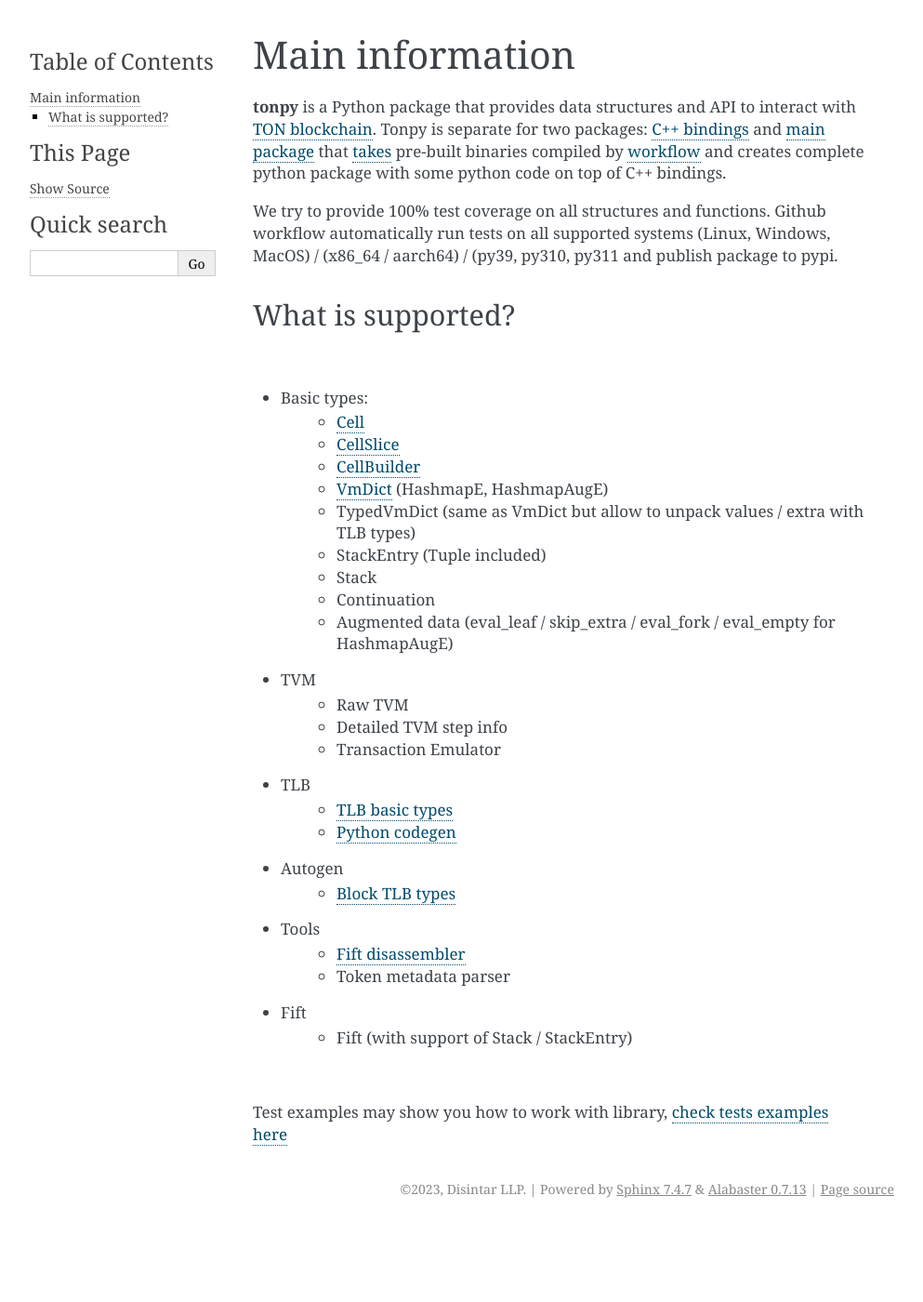
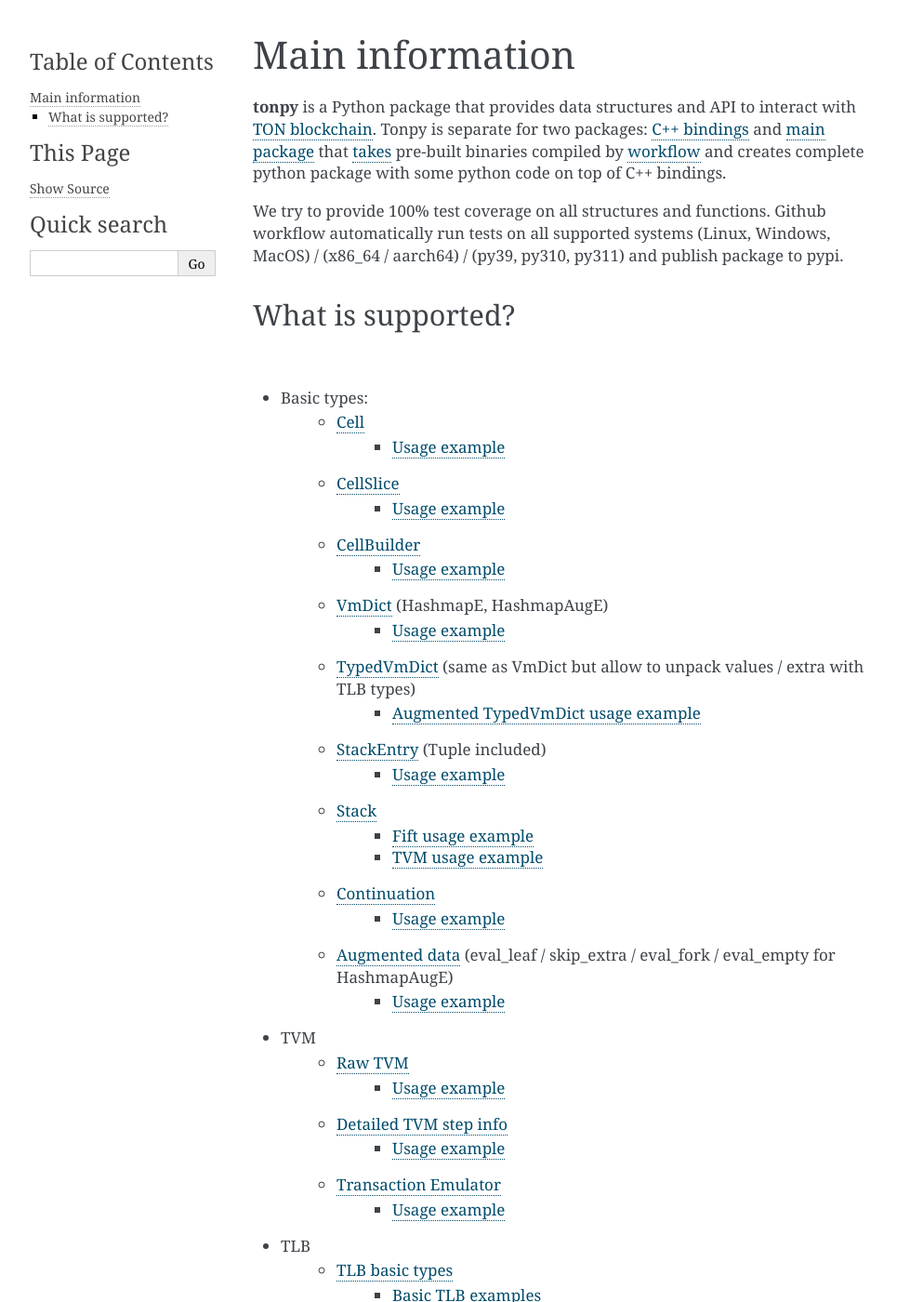
Before and after one commit to disintar/tonpy, a Sphinx documentation site: the page built from docs/source/main_info.rst, in a window 1280 px wide and 1400 px high. Shown: the whole window at 93% size, without its empty margins (148-1141 px from the left). Built offline with Sphinx 7.4.7, drawn with Linux system fonts in a browser that asks for light colours; pages that are not in the unit, such as notebooks, are missing from menus; some of the changed text lies outside the part shown.

Commit message:
Add usage examples for all functions

```diff
--- a/docs/source/main_info.rst
+++ b/docs/source/main_info.rst
@@ -11,7 +11,7 @@
 by `workflow`_ and creates complete python package with
 some python code on top of C++ bindings.
 
-We try to provide 100% test coverage on all structures and functions. Github workflow automatically run tests on all supported systems (Linux, Windows, MacOS) / (x86_64 / aarch64) / (py39, py310, py311 and publish package to pypi.
+We try to provide 100% test coverage on all structures and functions. Github workflow automatically run tests on all supported systems (Linux, Windows, MacOS) / (x86_64 / aarch64) / (py39, py310, py311) and publish package to pypi.
 
 
 .. _TON blockchain: https://github.com/ton-blockchain/ton
@@ -27,33 +27,59 @@
 
 - Basic types:
    - `Cell`_
+      - `Usage example <https://github.com/disintar/tonpy/blob/main/src/tonpy/tests/test_cell.py>`_
    - `CellSlice`_
+      - `Usage example <https://github.com/disintar/tonpy/blob/main/src/tonpy/tests/test_cellslice.py>`_
    - `CellBuilder`_
+      - `Usage example <https://github.com/disintar/tonpy/blob/main/src/tonpy/tests/test_cellbuilder.py>`_
    - `VmDict`_ (HashmapE, HashmapAugE)
-   - TypedVmDict (same as VmDict but allow to unpack values / extra with TLB types)
-   - StackEntry (Tuple included)
-   - Stack
-   - Continuation
-   - Augmented data (eval_leaf / skip_extra / eval_fork / eval_empty for HashmapAugE)
+      - `Usage example <https://github.com/disintar/tonpy/blob/main/src/tonpy/tests/test_vmdict.py>`_
+   - `TypedVmDict`_ (same as VmDict but allow to unpack values / extra with TLB types)
+      - `Augmented TypedVmDict usage example <https://github.com/disintar/tonpy/blob/main/src/tonpy/tests/test_autogen_block.py#L138>`_
+   - `StackEntry`_ (Tuple included)
+      - `Usage example <https://github.com/disintar/tonpy/blob/main/src/tonpy/tests/test_fift.py#L13>`_
+   - `Stack`_
+      - `Fift usage example <https://github.com/disintar/tonpy/blob/main/src/tonpy/tests/test_fift.py#L11>`_
+      - `TVM usage example <https://github.com/disintar/tonpy/blob/main/src/tonpy/tests/test_tvm.py#L48>`_
+   - `Continuation`_
+      - `Usage example <https://github.com/disintar/tonpy/blob/main/src/tonpy/tests/test_tvm.py#L85>`_
+   - `Augmented data`_ (eval_leaf / skip_extra / eval_fork / eval_empty for HashmapAugE)
+      - `Usage example <https://github.com/disintar/tonpy/blob/main/src/tonpy/tests/test_aug_vmdict.py#L21>`_
 
 - TVM
-   - Raw TVM
-   - Detailed TVM step info
-   - Transaction Emulator
+   - `Raw TVM`_
+      - `Usage example <https://github.com/disintar/tonpy/blob/main/src/tonpy/tests/test_tvm.py>`_
+
+   - `Detailed TVM step info`_
+      - `Usage example <https://github.com/disintar/tonpy/blob/main/src/tonpy/tests/test_tvm.py#L108>`_
+
+   - `Transaction Emulator`_
+      - `Usage example <https://github.com/disintar/tonpy/blob/main/src/tonpy/tests/test_aug_vmdict.py#L21>`_
+
 
 - TLB
    - `TLB basic types`_
+      - `Basic TLB examples <https://github.com/disintar/tonpy/blob/main/src/tonpy/tests/test_tlb_redefine.py>`_
    - `Python codegen`_
+      - `Unpack / pack examples <https://github.com/disintar/tonpy/blob/main/src/tonpy/tests/test_tlb_unpack.py>`_
+      - `Tag examples <https://github.com/disintar/tonpy/blob/main/src/tonpy/tests/test_tlb.py>`_
+
 
 - Autogen
    - `Block TLB types`_
+      - `Block parse example <https://github.com/disintar/tonpy/blob/main/src/tonpy/tests/test_autogen_block.py>`_
+
 
 - Tools
    - `Fift disassembler`_
-   - Token metadata parser
+      - `Usage example <https://github.com/disintar/tonpy/blob/main/src/tonpy/tests/test_disasm.py>`_
+
+   - `Token metadata parser`_
 
 - Fift
-   - Fift (with support of Stack / StackEntry)
+   - `Fift`_ (with support of Stack / StackEntry)
+      - `Usage example <https://github.com/disintar/tonpy/blob/main/src/tonpy/tests/test_fift.py>`_
+
 
 
 .. _Cell: https://tonpy.dton.io/tonpy.types.html#module-tonpy.types.cell
@@ -62,8 +88,18 @@
 .. _VmDict: https://tonpy.dton.io/tonpy.types.html#module-tonpy.types.vmdict
 .. _TLB basic types: https://tonpy.dton.io/tonpy.types.html#module-tonpy.types.tlb
 .. _Python codegen: https://tonpy.dton.io/tonpy.tlb_gen.html#module-tonpy.tlb_gen.py
-.. _Fift disassembler:
+.. _Fift disassembler: https://tonpy.dton.io/tonpy.fift.html#tonpy.fift.disasm.disassembler
 .. _Block TLB types: https://github.com/disintar/tonpy/blob/main/src/tonpy/autogen/block.py
+.. _TypedVmDict: https://tonpy.dton.io/tonpy.types.html#tonpy.types.vmdict.TypedVmDict
+.. _StackEntry: https://tonpy.dton.io/tonpy.types.html#tonpy.types.stack.StackEntry
+.. _Continuation: https://tonpy.dton.io/tonpy.types.html#tonpy.types.stack.Continuation
+.. _Stack: https://tonpy.dton.io/tonpy.types.html#tonpy.types.stack.Stack
+.. _Augmented data: https://tonpy.dton.io/tonpy.types.html#tonpy.types.vmdict.AugmentedData
+.. _Raw TVM: https://tonpy.dton.io/tonpy.tvm.html#tonpy.tvm.tvm.TVM
+.. _Detailed TVM step info: https://tonpy.dton.io/tonpy.tvm.html#tonpy.tvm.tvm.StepInfo
+.. _Transaction Emulator: https://tonpy.dton.io/tonpy.tvm.html#module-tonpy.tvm.emulator
+.. _Token metadata parser: https://tonpy.dton.io/tonpy.utils.html#module-tonpy.utils.token
+.. _Fift: https://tonpy.dton.io/tonpy.fift.html#module-tonpy.fift.fift
 |
 
 .. _check tests examples here: https://github.com/disintar/tonpy/tree/main/src/tonpy/tests
```
Also changed, not shown: docs/source/tonpy.autogen.rst (+0 -7 lines), 1 other file.
